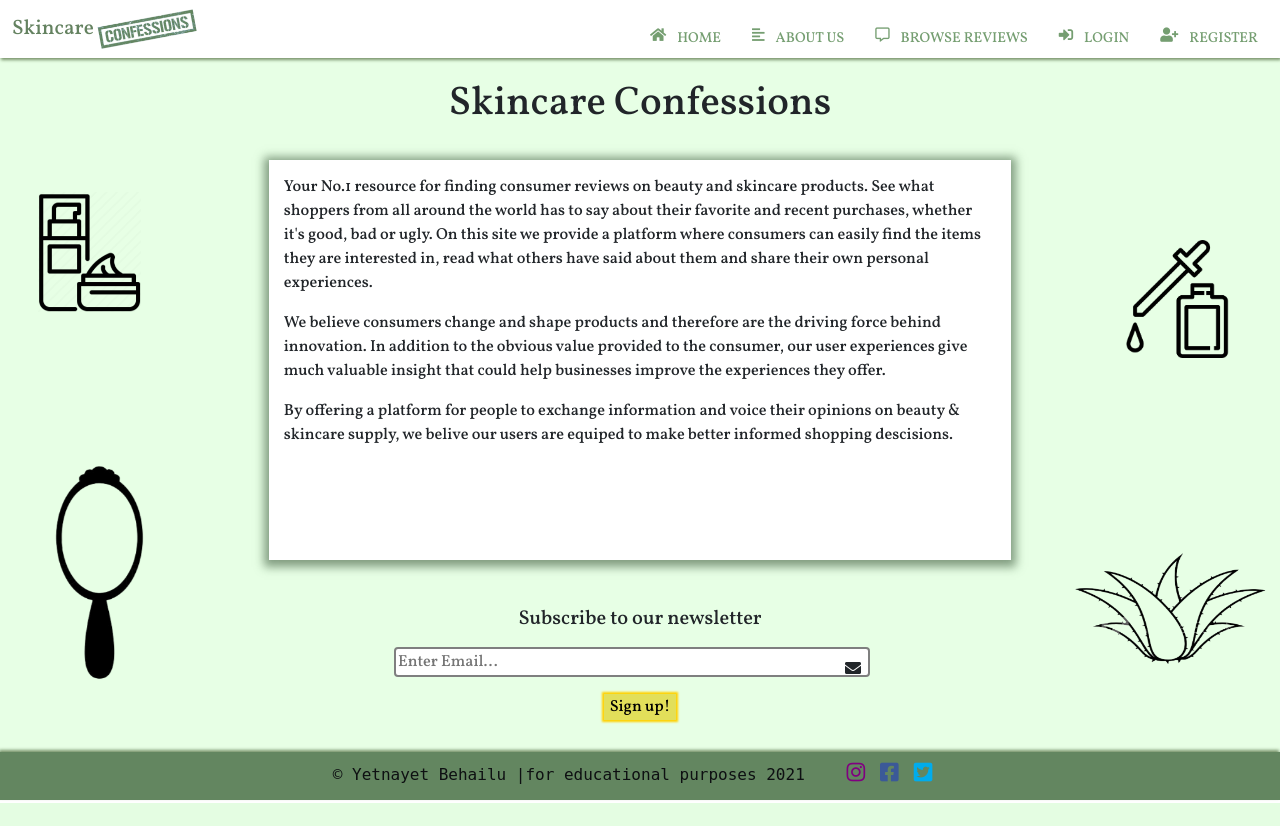
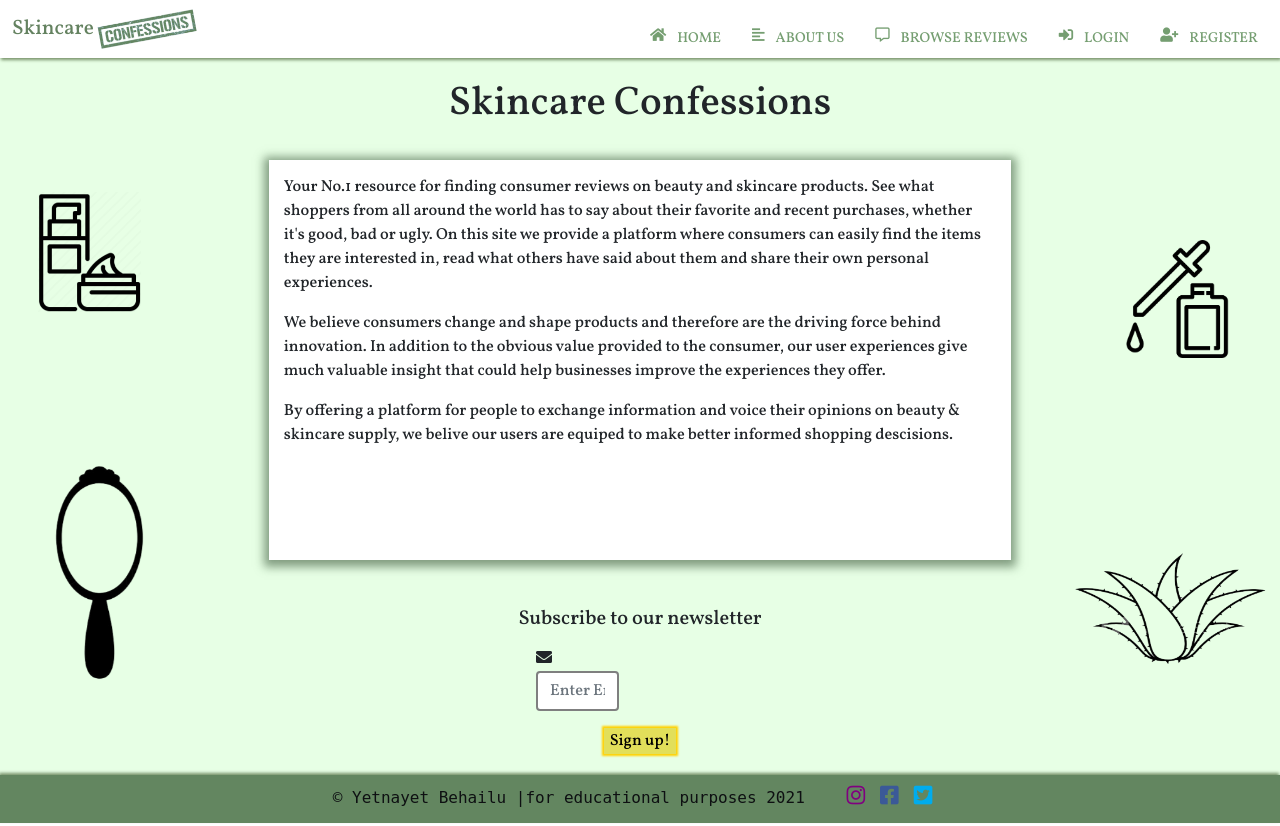
Before and after one commit to yetnetbehailu/Skincare-confessions, a Flask app: page /about in a window 1280 px wide. Before the commit the page ends 803 px from the top, so only its background shows below. Run offline with Flask 2, Linux system fonts and the light colour scheme; some libraries are stand-ins or nearby versions.

Commit message:
Subscribe function bugfixed.Tag placements re-located,code formatted

```diff
--- a/skincare_confessions/templates/about.html
+++ b/skincare_confessions/templates/about.html
@@ -6,22 +6,26 @@
     <h1 class="about_title">Skincare Confessions</h1>
     <img class="serumImg" src="{{url_for('static',filename='img/serum.png')}}" alt="serum bottle">
     <div class="about-text">
-        <p class="intro-1"> Your No.1 resource for finding consumer reviews on beauty and skincare products. See what shoppers from all around the world has to say about their favorite and recent purchases, whether it's good, bad or ugly. On this site we provide a platform where consumers can easily find the items they are interested in, read what others have said about them and share their own personal experiences.
+        <p class="intro-1">
+            Your No.1 resource for finding consumer reviews on beauty and skincare products. See what shoppers from all around the world has to say about their favorite and recent purchases, whether it's good, bad or ugly. On this site we
+            provide a platform where consumers can easily find the items they are interested in, read what others have said about them and share their own personal experiences.
         </p>
-        <p class="intro-2">We believe consumers change and shape products and therefore are the driving force behind innovation. In addition to the obvious value provided to the consumer, our user experiences give much valuable insight that could help businesses improve the experiences they offer.</p>
-        <p class="intro-3">By offering a platform for people to exchange information and voice their opinions on beauty & skincare supply, we belive our users are equiped to make better informed shopping descisions.
+        <p class="intro-2">
+            We believe consumers change and shape products and therefore are the driving force behind innovation. In addition to the obvious value provided to the consumer, our user experiences give much valuable insight that could help
+            businesses improve the experiences they offer.
         </p>
+        <p class="intro-3">By offering a platform for people to exchange information and voice their opinions on beauty & skincare supply, we belive our users are equiped to make better informed shopping descisions.</p>
     </div>
     <img class="mirrorImg" src="{{url_for('static',filename='img/mirror.png')}}" alt="mirror">
     <img class="aloeImg" src="{{url_for('static',filename='img/aloevera.png')}}" alt="aloe vera plant">
     <h5 class="subscribe-text">Subscribe to our newsletter</h5>
     <div class="subscribe-content">
+        <form action="{{url_for('about')}}" method="POST" class="subscribe-form">
+            {{ form.csrf_token }}
+            <i class="fas fa-envelope"></i>
             {% if form.email.errors %}
-        <form action="{{url_for('about')}}" method="POST">
-            {{form.email(class='email-field is-invalid', placeholder='Enter Email...')}}
-            <span class="envelope-icon"><i class="fas fa-envelope"></i></span>
-        </form>
-        <div class="invalid-feedback">
+                {{form.email(class='form-control email-field is-invalid', placeholder='Enter Email...')}}
+            <div class="invalid-feedback mt-1">
                 {% for error in form.email.errors %}
                 <span class="text-danger">
                     {{error}}
@@ -29,12 +33,12 @@
                 {% endfor %}
             </div>
             {% else %}
-        {{form.email(class='email-field', placeholder='Enter Email...')}}
-        <span class="envelope-icon"><i class="fas fa-envelope"></i></span>
+                {{form.email(class='form-control email-field', placeholder='Enter Email...')}}
             {% endif %}
-    </div>
             <div class="subscribe">
                 {{form.subscribe(class='subscribe-btn')}}
             </div>
+        </form>
+    </div>
 </div>
 {% endblock %}
```
Lines whose indentation alone changed are shown as unchanged.
